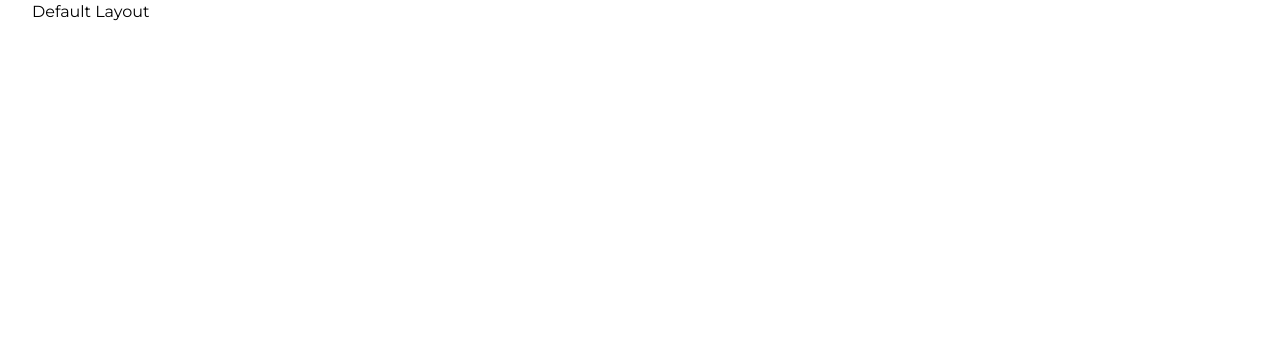
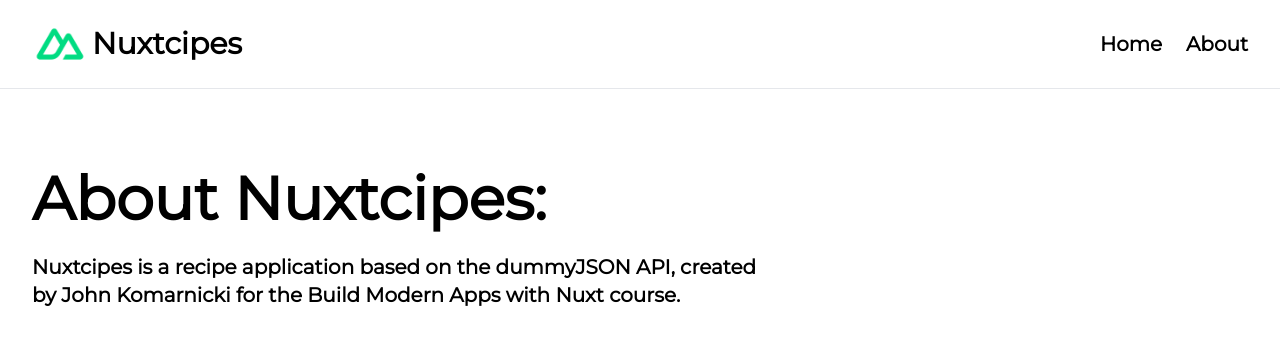
Before and after one commit to gfnasc/recipes, a Nuxt app: page /about in a window 1280 px wide. Before the commit this address had no page. Shown: the top 344 px of the page. Built offline with nearby package versions, Linux system fonts and the light colour scheme.

Commit message:
feat: add layouts, navbar, hero, about and the firts recipes request

```diff
--- a/app/app.vue
+++ b/app/app.vue
@@ -1,5 +1,5 @@
 <template>
-  <div class="container font-Montserrat">
+  <div class="font-Montserrat">
     <NuxtLayout>
       <NuxtPage />
     </NuxtLayout>
--- /dev/null
+++ b/app/components/BaseNavigation.vue
@@ -0,0 +1,28 @@
+<script setup lang="ts"></script>
+
+<template>
+  <header class="py-4 border-b">
+    <nav class="flex container items-center">
+      <NuxtLink to="/" class="flex gap-1 items-center">
+        <NuxtImg
+          width="56px"
+          format="webp"
+          densities="x1"
+          src="/icon-green.png"
+          alt=""
+        />
+        <span class="text-3xl font-bold">Nuxtcipes</span>
+      </NuxtLink>
+      <ul class="flex gap-6 ml-auto text-xl font-bold capitalize">
+        <li>
+          <NuxtLink to="/">Home</NuxtLink>
+        </li>
+        <li>
+          <NuxtLink to="/about">About</NuxtLink>
+        </li>
+      </ul>
+    </nav>
+  </header>
+</template>
+
+<style scoped></style>
--- a/app/layouts/default.vue
+++ b/app/layouts/default.vue
@@ -2,7 +2,7 @@
 
 <template>
   <div>
-    <h1>Default Layout</h1>
+    <BaseNavigation />
     <slot />
   </div>
 </template>
--- /dev/null
+++ b/app/pages/about.vue
@@ -0,0 +1,16 @@
+<script setup lang="ts"></script>
+
+<template>
+  <main>
+    <section class="container py-20">
+      <h1 class="text-6xl font-extrabold mb-6 text-balance">
+        About Nuxtcipes:
+      </h1>
+      <p class="text-xl font-extrabold mb-6 text-balance max-w-screen-lg">
+        Nuxtcipes is a recipe application based on the dummyJSON API, created by
+        John Komarnicki for the
+        <span class="font-bold">Build Modern Apps with Nuxt</span> course.
+      </p>
+    </section>
+  </main>
+</template>
--- a/app/pages/index.vue
+++ b/app/pages/index.vue
@@ -1,13 +1,85 @@
 <script setup lang="ts">
-definePageMeta({
-  layout: "login",
-});
+const { data, error } = await useAsyncData("recipes", () =>
+  $fetch("https://dummyjson.com/recipes?limit=10")
+);
 </script>
 
 <template>
-  <div>
-    <h1>Home Page</h1>
-  </div>
+  <main>
+    <section class="bg-[#f1f1f1]">
+      <div
+        class="container flex flex-col lg:flex-row items-center py-20 gap-10"
+      >
+        <div class="flex-1 order-2 lg:order-1 text-center lg:text-left">
+          <h1 class="text-4xl lg:text-6xl font-extrabold mb-6 text-balance">
+            Master the Kitchen with Ease: Unleash Your Inner Chef Today!
+          </h1>
+          <p class="text-xl lg:text-2xl mb-8 text-balance">
+            Discover recipes helping you to find the easiest way to cook.
+          </p>
+          <button
+            class="px-4 py-2 text-white self-start bg-dodgeroll-gold rounded-md text-lg cursor-pointer"
+          >
+            Browse Recipes
+          </button>
+        </div>
+        <div class="flex-1 order-1 lg:order-2">
+          <NuxtImg
+            src="/nuxt-course-hero.png"
+            densities="x1"
+            format="webp"
+            sizes="xs:100vw sm:667px"
+            alt=""
+          />
+        </div>
+      </div>
+    </section>
+    <section class="py-20 container">
+      <h2 class="text-3xl lg:text-5xl mb-2">Discover, Create, Share</h2>
+      <p class="text-lg lg:text-xl mb-8">Check out our most popular recipes!</p>
+      <div
+        class="grid grid-cols-1 md:grid-cols-2 lg:grid-cols-3 gap-x-4 gap-y-8"
+      >
+        <div
+          v-for="recipe in data.recipes"
+          class="flex flex-col shadow rounded-md"
+        >
+          <NuxtImg
+            :src="recipe.image"
+            :alt="recipe.name"
+            class="rounded-t-md"
+          />
+          <div class="flex flex-col py-6 px-4 flex-1">
+            <p class="text-xl lg:text-2xl font-semibold mb-2">
+              {{ recipe.name }}
+            </p>
+            <div
+              class="font-normal w-full bg-white/80 flex gap-8 text-lg lg:text-xl mb-4 mt-auto"
+            >
+              <div class="flex items-center gap-1">
+                <Icon
+                  name="mdi:clock-time-eight-outline"
+                  style="color: #f79f1a"
+                />
+                <span>{{ recipe.cookTimeMinutes }}min</span>
+              </div>
+              <div class="flex items-center gap-1">
+                <Icon name="mdi:fire" style="color: #f79f1a" />
+                <span>{{ recipe.caloriesPerServing }}kcal</span>
+              </div>
+              <div class="flex items-center gap-1">
+                <Icon name="mdi:star" style="color: #f79f1a" />
+                <span>{{ recipe.rating }}</span>
+              </div>
+            </div>
+            <button
+              class="px-4 py-2 text-white self-start bg-dodgeroll-gold rounded-md text-base lg:text-lg cursor-pointer"
+            >
+              View
+            </button>
+          </div>
+        </div>
+      </div>
+    </section>
+  </main>
 </template>
-
-<style scoped></style>
```
Also changed, not shown: public/icon-green.png (added), public/nuxt-course-hero.png (added).
